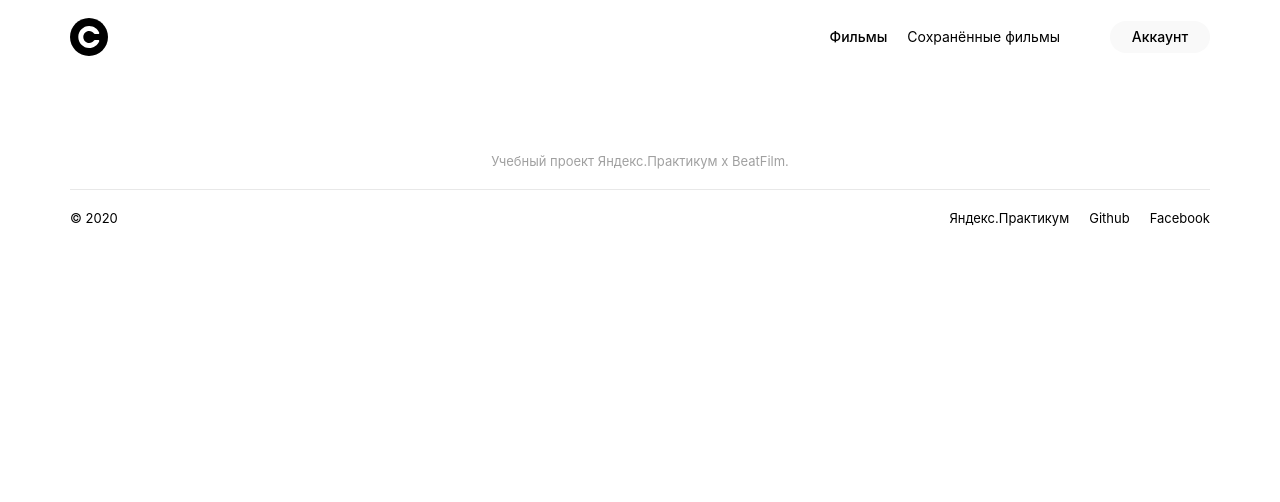
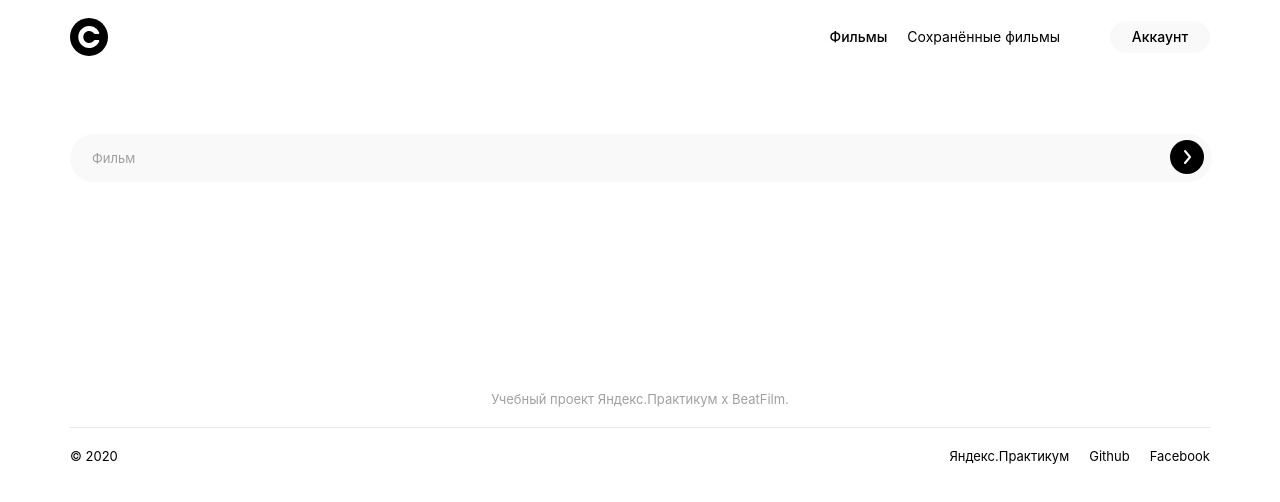
Before and after one commit to mahakomar11/movies-explorer-frontend, a React (Create React App) app: page /movies in a window 1280 px wide. Shown: the top 502 px of the page. Built offline with nearby package versions, Linux system fonts and the light colour scheme.

Commit message:
Fill SearchForm

```diff
--- a/src/components/Movies/Movies.js
+++ b/src/components/Movies/Movies.js
@@ -1,10 +1,12 @@
 import Header from '../Header/Header';
+import SearchForm from '../SearchForm/SearchForm';
 import Footer from '../Footer/Footer';
 
 function Movies() {
     return (
         <>
             <Header isLogined={true}/>
+            <SearchForm />
             <Footer />
         </>
     )
--- a/src/components/SearchForm/SearchForm.css
+++ b/src/components/SearchForm/SearchForm.css
@@ -0,0 +1,41 @@
+.search-form {
+  padding: 60px 70px 130px;
+}
+
+.search-form__input {
+  width: calc(100% - 22px);
+  background: #f9f9f9;
+  border-radius: 40px;
+  border: 0;
+  height: 46px;
+  padding-left: 22px;
+  font-size: 13px;
+  line-height: 1.31;
+}
+
+.search-form__input::placeholder {
+  font-size: 13px;
+  line-height: 1.31;
+  color: #a0a0a0;
+}
+
+.search-form__input:focus {
+  outline: none;
+}
+
+.search-form__button {
+  background-image: url('../../images/search-button.svg');
+  width: 34px;
+  height: 34px;
+  background-size: 100%;
+  border: none;
+  background-color: rgba(255, 255, 255, 0);
+  position: absolute;
+  top: 6px;
+  right: 6px;
+  cursor: pointer;
+}
+
+.search-form__container {
+  position: relative;
+}
--- a/src/components/SearchForm/SearchForm.js
+++ b/src/components/SearchForm/SearchForm.js
@@ -2,7 +2,11 @@ import './SearchForm.css';
 
 function SearchForm() {
   return (
-    <section>
+    <section className='search-form'>
+      <div className='search-form__container'>
+        <input placeholder='Фильм' className='search-form__input'></input>
+        <button className='search-form__button'></button>
+      </div>
     </section>
   );
 }
```
Also changed, not shown: src/images/search-button.svg (added).
